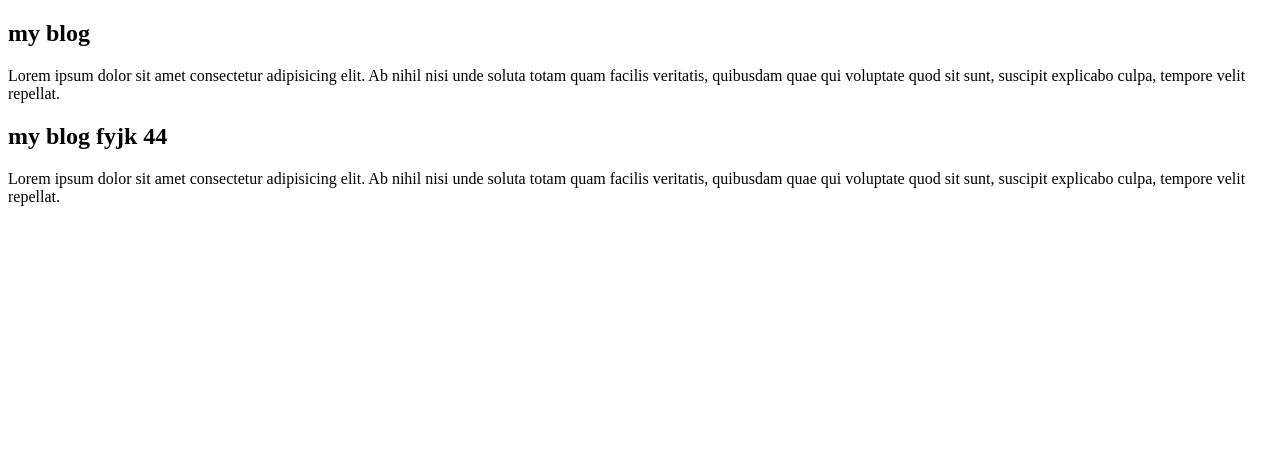
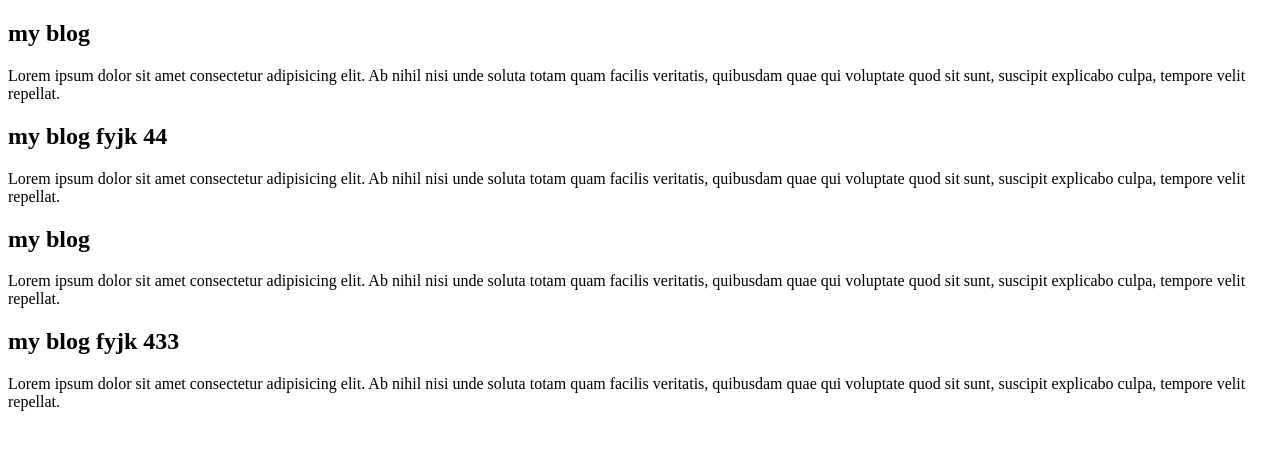
Before and after one commit to saleid109/-, a plain HTML site: page bloge/index.html in a window 1280 px wide. Drawn offline with Linux system fonts and the light colour scheme.

Commit message:
adedd another blog post

```diff
--- a/bloge/index.html
+++ b/bloge/index.html
@@ -15,6 +15,14 @@
     <h2> my blog fyjk 44</h2>
     <p>Lorem ipsum dolor sit amet consectetur adipisicing elit. Ab nihil nisi unde soluta totam quam facilis veritatis, quibusdam quae qui voluptate quod sit sunt, suscipit explicabo culpa, tempore velit repellat.</p>
   </article>
+  <article>
+    <h2> my blog</h2>
+    <p>Lorem ipsum dolor sit amet consectetur adipisicing elit. Ab nihil nisi unde soluta totam quam facilis veritatis, quibusdam quae qui voluptate quod sit sunt, suscipit explicabo culpa, tempore velit repellat.</p>
+  </article>
+  <article>
+    <h2> my blog fyjk 433</h2>
+    <p>Lorem ipsum dolor sit amet consectetur adipisicing elit. Ab nihil nisi unde soluta totam quam facilis veritatis, quibusdam quae qui voluptate quod sit sunt, suscipit explicabo culpa, tempore velit repellat.</p>
+  </article>
 
 </body>
 </html>
```
